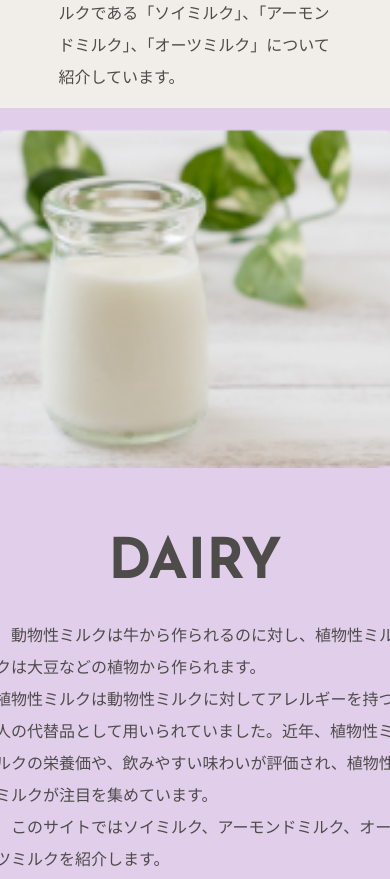
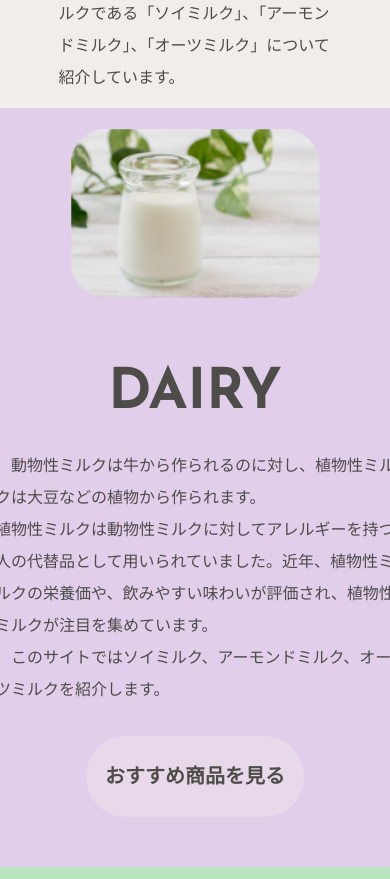
Before and after one commit to Hattsunn/Plantmilk, a plain HTML site: page index.html in a window 390 px wide. Shown: the part 900-1779 px from the top of the page. Drawn offline with nearby package versions, Linux system fonts and the light colour scheme; a web font is replaced by a local one.

Commit message:
写真の修正

```diff
--- a/index.html
+++ b/index.html
@@ -5,6 +5,7 @@
     <meta http-equiv="X-UA-Compatible" content="IE=edge">
     <meta name="viewport" content="width=device-width, initial-scale=1.0">
     <title>Plant Milk #New Choice</title>
+    <link rel="shortcut icon" href="img/favicon.ico">
     <!-- jqueryの読み込み　-->
     <script src="https://ajax.googleapis.com/ajax/libs/jquery/3.5.1/jquery.min.js"></script>
      <!-- CSSのファイルを読み込むのを忘れない -->
@@ -18,7 +19,7 @@
      <link rel="preconnect" href="https://fonts.googleapis.com">
      <link rel="preconnect" href="https://fonts.gstatic.com" crossorigin>
 　　　<link href="https://fonts.googleapis.com/css2?family=Klee+One:wght@600&display=swap" rel="stylesheet">
-     <link rel=”icon” href=“img/favicon.ico”>
+
 
 
 </head>
--- a/style.css
+++ b/style.css
@@ -263,8 +263,12 @@ h1, h2, h3, h4{
 
 .dairy-text img{
     width: 500px;
-    object-fit: contain;
+    /* object-fit: contain; */
 }
+
+/* .dairy-img{
+    justify-content: center;
+} */
 
 .milkdaimei{
     height: 90px;
@@ -314,7 +318,7 @@ h1, h2, h3, h4{
 
 .sp{
     display: none !important;
-    max-width: 100%;
+    max-width: 50%;
 }
 
 @media screen and (max-width: 1440px) {
@@ -339,7 +343,12 @@ h1, h2, h3, h4{
 
     .sp{
         display: block !important;
-        width: 70%;
+        /* レスポンシブ化時に中央揃えにする方法 */
+        margin: 0 auto;
+    }
+
+    .content-left{
+        margin-top: 0 auto;
     }
 
     /* .content-left{
```
Also changed, not shown: img/favicon.ico, 1 other file.
